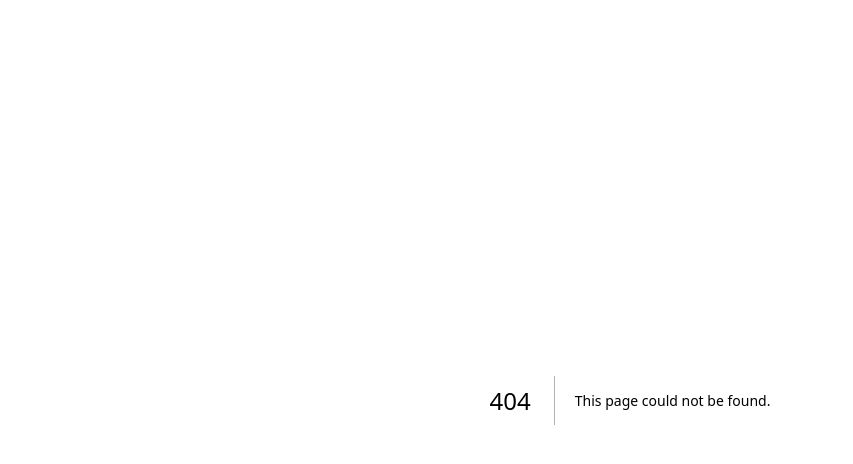
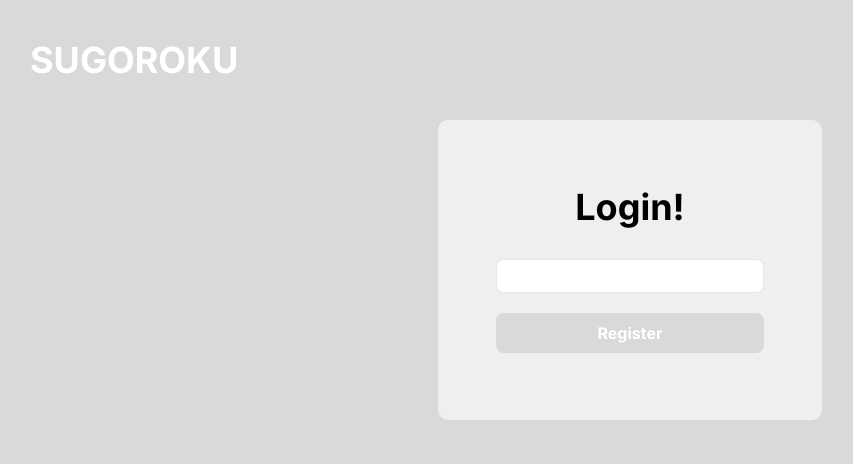
Before and after one commit to kouki-gftd/traffic-sugoroku, a Next.js app: page /login in a window 1280 px wide. Before the commit this address had no page. Shown: the top 464 px of the page, without its empty margins (10-863 px from the left). Built offline with nearby package versions, Linux system fonts and the light colour scheme.

Commit message:
ログイン画面の作成

```diff
--- a/app/globals.css
+++ b/app/globals.css
@@ -2,32 +2,23 @@
 @tailwind components;
 @tailwind utilities;
 
-:root {
-  --foreground-rgb: 0, 0, 0;
-  --background-start-rgb: 214, 219, 220;
-  --background-end-rgb: 255, 255, 255;
+body {
+  color: rgb(var(--foreground-rgb));
+  background: #D9D9D9;
 }
 
-@media (prefers-color-scheme: dark) {
-  :root {
-    --foreground-rgb: 255, 255, 255;
-    --background-start-rgb: 0, 0, 0;
-    --background-end-rgb: 0, 0, 0;
-  }
+.login-container {
+  margin: 0 auto;
+  display: flex;
+  align-items: center;
+  justify-content: center;
+  flex-direction: column;
+  width: 30%;
+  height: 300px;
+  border-radius: 10px;
+  background-color: rgba(255, 255, 255, 0.58);
 }
 
-body {
-  color: rgb(var(--foreground-rgb));
-  background: linear-gradient(
-      to bottom,
-      transparent,
-      rgb(var(--background-end-rgb))
-    )
-    rgb(var(--background-start-rgb));
+.login-container form {
+  width: 70%;
 }
-
-@layer utilities {
-  .text-balance {
-    text-wrap: balance;
-  }
-}
--- /dev/null
+++ b/app/login/page.tsx
@@ -0,0 +1,18 @@
+const Page = () => {
+  return (
+    <div>
+      <h1 className="m-10 text-4xl text-white font-bold">SUGOROKU</h1>
+      <div className="login-container">
+        <h1 className="mb-8 text-4xl font-bold">Login!</h1>
+        <form action="" className="flex flex-col">
+          <input type="text" name="password" className="mb-5 py-1 border rounded-lg" />
+          <button className="submit bg-buttonColor py-2 font-bold rounded-lg text-white">
+            Register
+          </button>
+        </form>
+      </div>
+    </div>
+  )
+}
+
+export default Page;
--- a/tailwind.config.ts
+++ b/tailwind.config.ts
@@ -8,6 +8,9 @@ const config: Config = {
   ],
   theme: {
     extend: {
+      colors: {
+        "buttonColor": "#D9D9D9"
+      },
       backgroundImage: {
         "gradient-radial": "radial-gradient(var(--tw-gradient-stops))",
         "gradient-conic":
```
